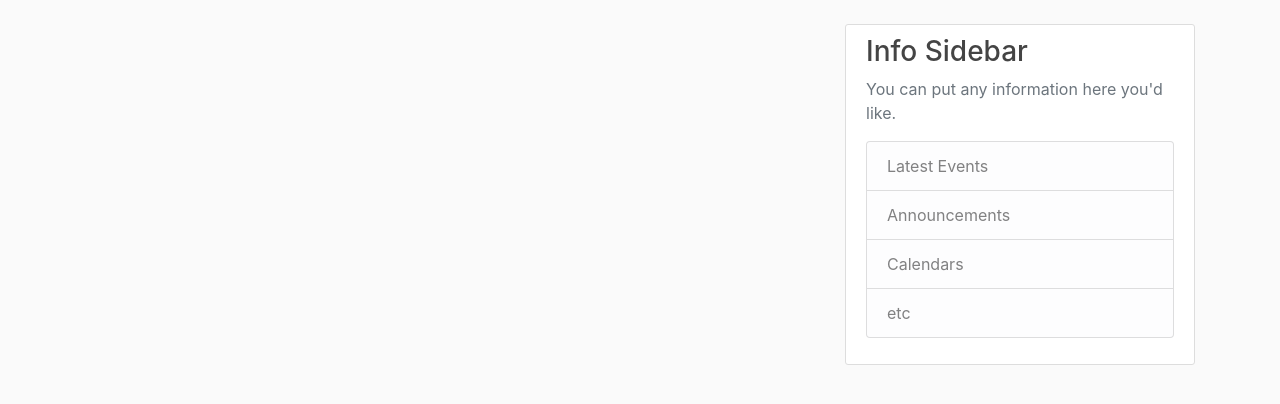
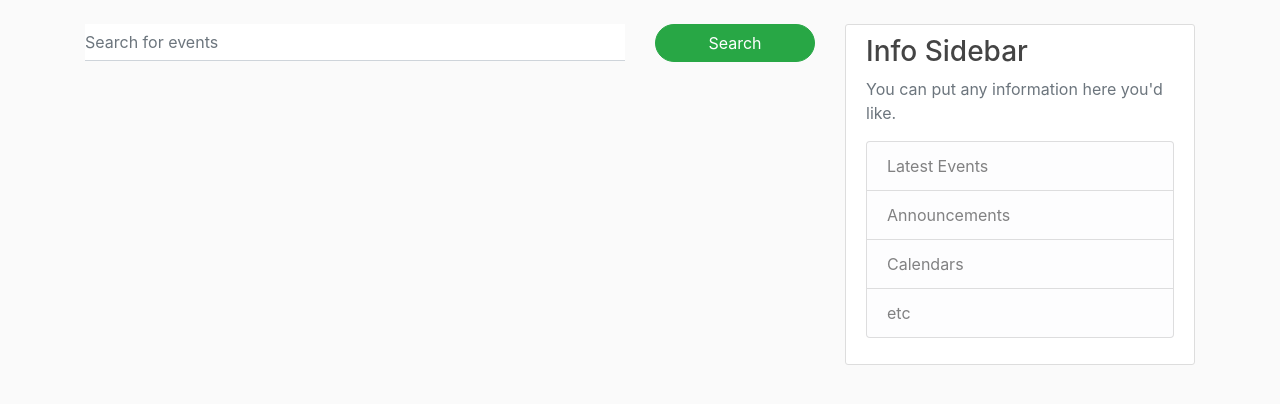
Before and after one commit to RaresMandrean/proiectul_colectiv, a Django app: page / in a window 1280 px wide. Shown: the part 56-460 px from the top of the page. Run offline with Django 3.2, Linux system fonts and the light colour scheme; data that the repository does not hold is empty; some libraries are stand-ins or nearby versions.

Commit message:
Add search bar

```diff
--- a/proiectul_colectiv/eventix/static/eventix/main.css
+++ b/proiectul_colectiv/eventix/static/eventix/main.css
@@ -82,3 +82,18 @@ a.article-title:hover {
 .account-heading {
   font-size: 2.5rem;
 }
+
+.form-control:focus {
+  box-shadow: none;
+}
+
+.form-control-underlined {
+  border-width: 0;
+  border-bottom-width: 1px;
+  border-radius: 0;
+  padding-left: 0;
+}
+
+.rounded-pill-custom {
+    border-radius: 500px;
+}
--- a/proiectul_colectiv/eventix/views.py
+++ b/proiectul_colectiv/eventix/views.py
@@ -1,4 +1,5 @@
 from django.core.exceptions import ObjectDoesNotExist
+from django.db.models import Q
 from django.shortcuts import render, get_object_or_404
 from django.contrib.auth.mixins import LoginRequiredMixin, UserPassesTestMixin
 from django.views.generic import (
@@ -28,6 +29,10 @@ class EventListView(ListView):
     context_object_name = 'events'
     ordering = ['-date_posted']
     paginate_by = 5
+
+    def get_queryset(self):
+        filter = self.request.GET.get('text_filter', '')
+        return Event.objects.filter(Q(title__icontains=filter))
 
 
 class UserEventListView(ListView):
--- a/proiectul_colectiv/templates/eventix/base.html
+++ b/proiectul_colectiv/templates/eventix/base.html
@@ -9,7 +9,6 @@
 
     <!-- Bootstrap CSS -->
     <link rel="stylesheet" href="https://maxcdn.bootstrapcdn.com/bootstrap/4.0.0/css/bootstrap.min.css" integrity="sha384-Gn5384xqQ1aoWXA+058RXPxPg6fy4IWvTNh0E263XmFcJlSAwiGgFAW/dAiS6JXm" crossorigin="anonymous">
-
     <link rel="stylesheet" type="text/css" href="{% static 'eventix/main.css' %}">
 
     {% if title %}
--- a/proiectul_colectiv/templates/eventix/home.html
+++ b/proiectul_colectiv/templates/eventix/home.html
@@ -1,5 +1,16 @@
 {% extends "eventix/base.html" %}
 {% block content %}
+    <form method="GET">
+        <div class="row mb-4">
+            <div class="form-group col-md-9">
+                <input name="text_filter" type="text" value="{{text_filter}}" placeholder="Search for events" class="form-control form-control-underlined">
+            </div>
+            <div class="form-group col-md-3">
+                <button type="submit" class="btn btn-success rounded-pill-custom btn-block shadow-sm">Search</button>
+            </div>
+        </div>
+    </form>
+
     {% for event in events %}
         <article class="media content-section">
           <div class="media-body">
```
